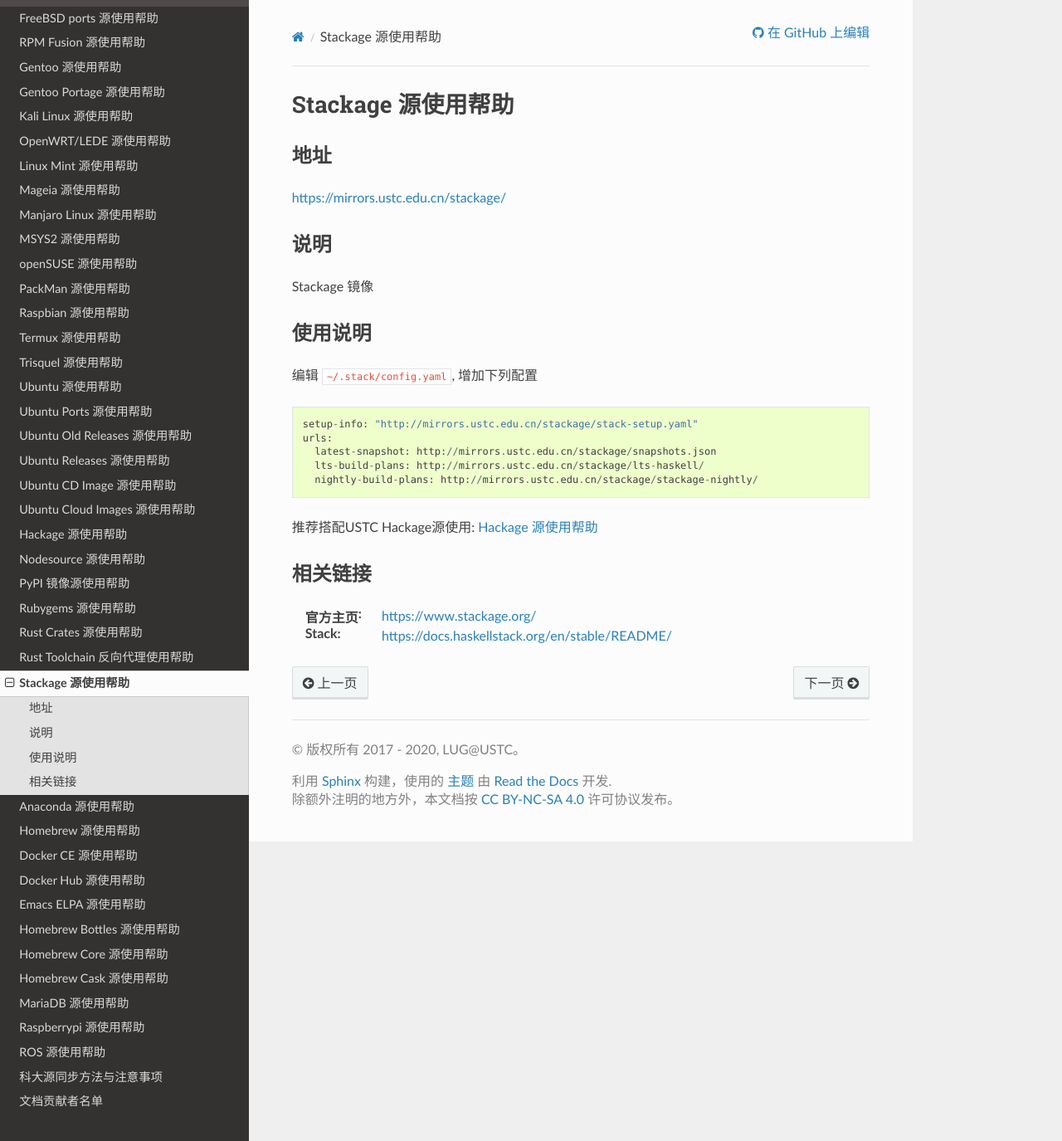
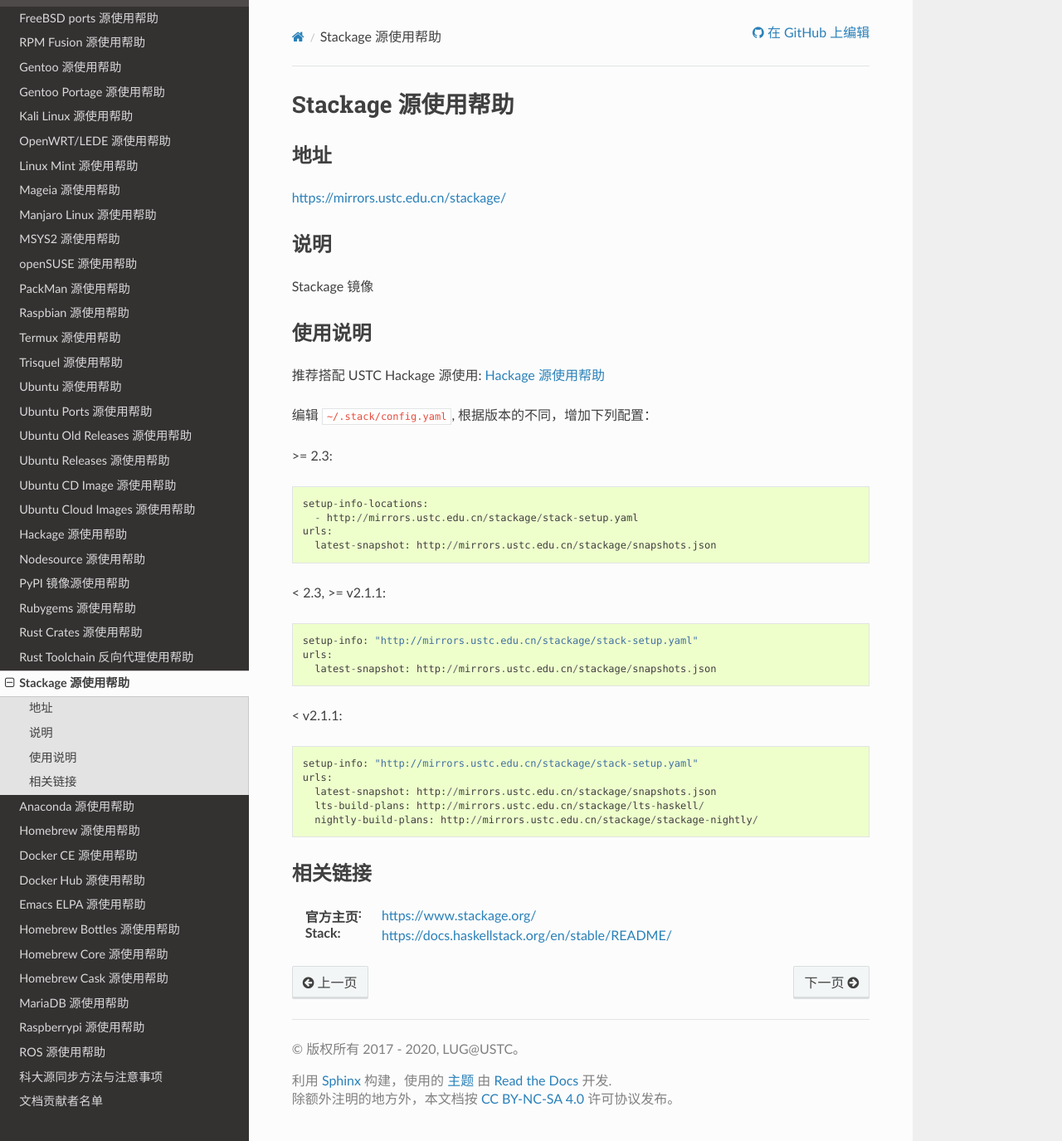
Before and after one commit to ustclug/mirrorhelp, a Sphinx documentation site: the page built from source/stackage.rst, in a window 1280 px wide and 1375 px high. Shown: the whole window at 83% size. Built offline with Sphinx 7.4.7 and the Read the Docs theme 2.0.0, drawn with Linux system fonts in a browser that asks for light colours; pages that are not in the unit, such as notebooks, are missing from menus.

Commit message:
Update stackage for 2.3.x
https://github.com/ustclug/mirrorhelp/issues/152

```diff
--- a/source/stackage.rst
+++ b/source/stackage.rst
@@ -15,7 +15,28 @@
 使用说明
 ========
 
-编辑 ``~/.stack/config.yaml``, 增加下列配置
+推荐搭配 USTC Hackage 源使用: :doc:`hackage`
+
+编辑 ``~/.stack/config.yaml``, 根据版本的不同，增加下列配置：
+
+>= 2.3:
+
+::
+
+    setup-info-locations:
+      - http://mirrors.ustc.edu.cn/stackage/stack-setup.yaml
+    urls:
+      latest-snapshot: http://mirrors.ustc.edu.cn/stackage/snapshots.json
+
+< 2.3, >= v2.1.1:
+
+::
+
+    setup-info: "http://mirrors.ustc.edu.cn/stackage/stack-setup.yaml"
+    urls:
+      latest-snapshot: http://mirrors.ustc.edu.cn/stackage/snapshots.json
+
+< v2.1.1:
 
 ::
 
```
Also changed, not shown: other parts of source/stackage.rst (+0 -1 lines).
